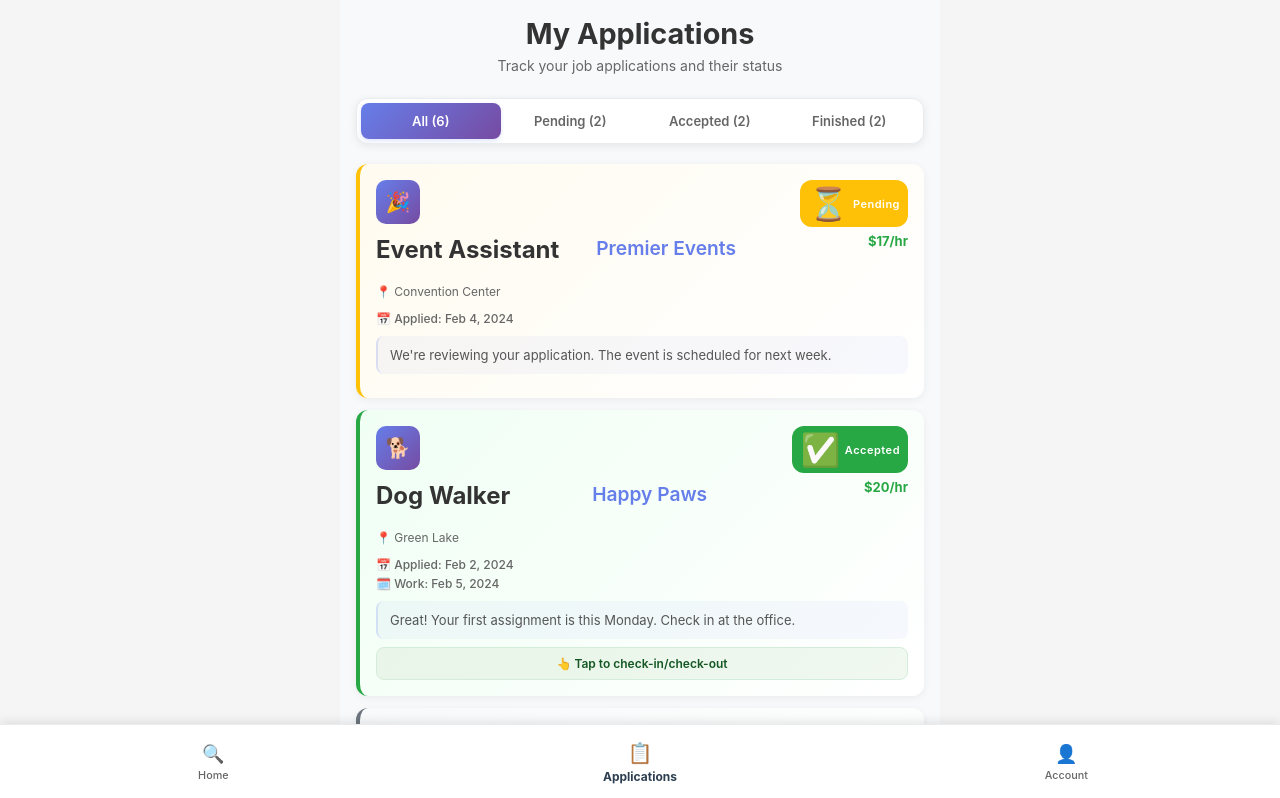
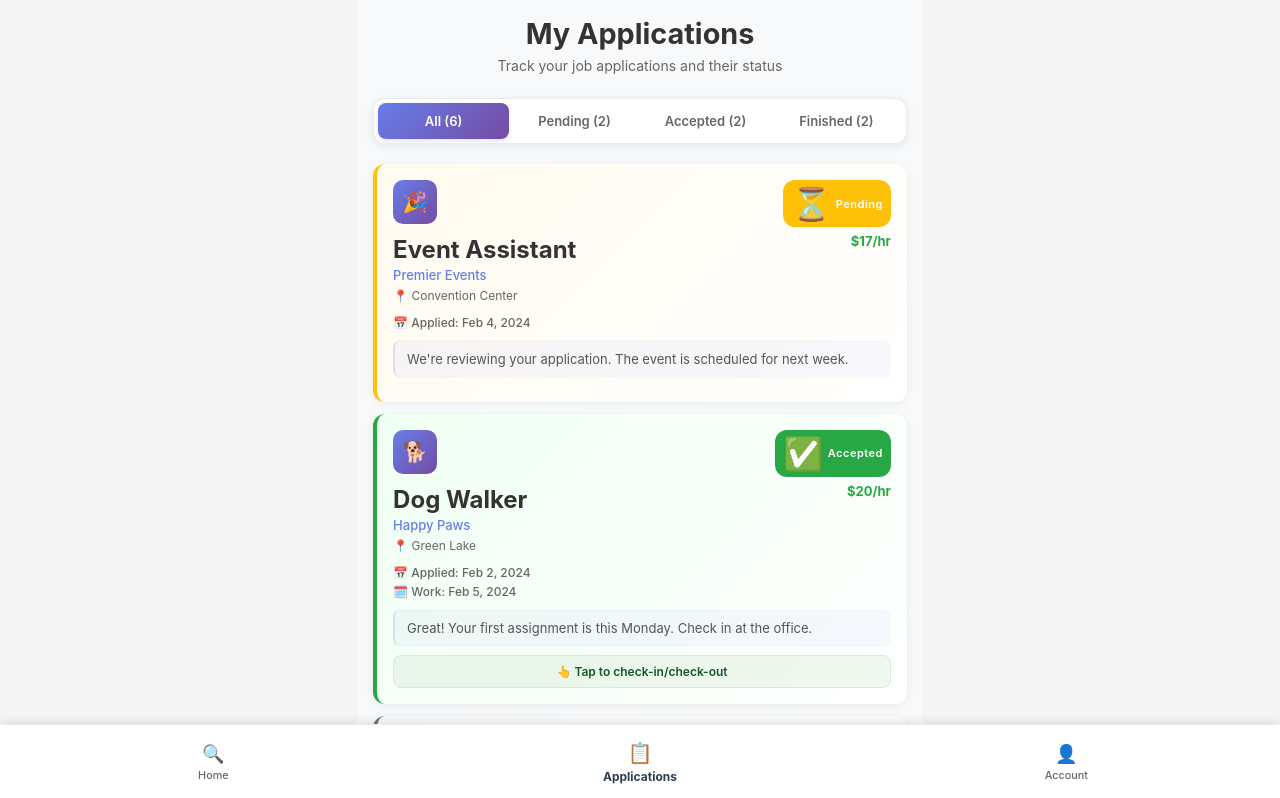
Before and after one commit to Joseph-eiei/DES426-project-StoodJob, a React (Create React App) app: page /my-applications in a window 1280 px wide. Shown: the top 798 px of the page. Built offline with nearby package versions, Linux system fonts and the light colour scheme.

Commit message:
fix ui bug application page for job seeker

```diff
--- a/src/components/MyApplications.js
+++ b/src/components/MyApplications.js
@@ -218,9 +218,9 @@ const MyApplications = () => {
               <div className="card-header">
                 <div className="job-info">
                   <div className="company-logo">{application.image}</div>
-                  <div className="job-details">
+                  <div className="job-details-application">
                     <h3 className="job-title">{application.jobTitle}</h3>
-                    <p className="company-name">{application.company}</p>
+                    <p className="company-name-application">{application.company}</p>
                     <p className="job-location">📍 {application.location}</p>
                   </div>
                 </div>
--- a/src/styles/MyApplications.css
+++ b/src/styles/MyApplications.css
@@ -176,7 +176,7 @@
   flex-shrink: 0;
 }
 
-.job-details {
+.job-details-application {
   flex: 1;
   min-width: 0;
 }
@@ -192,10 +192,11 @@
   white-space: nowrap;
 }
 
-.company-name {
+.company-name-application {
   color: #667eea;
   font-size: 13px;
-  margin: 0 0 2px 0;
+  margin-top: 2px;
+  margin-bottom: 5px;
   font-weight: 500;
 }
 
```
